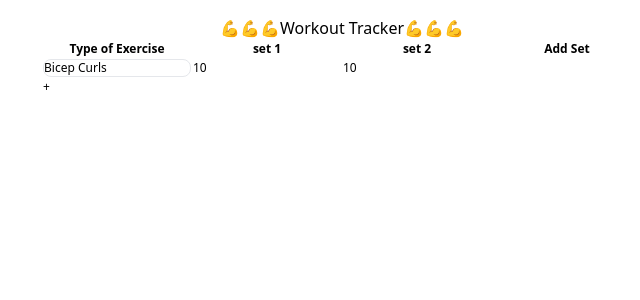
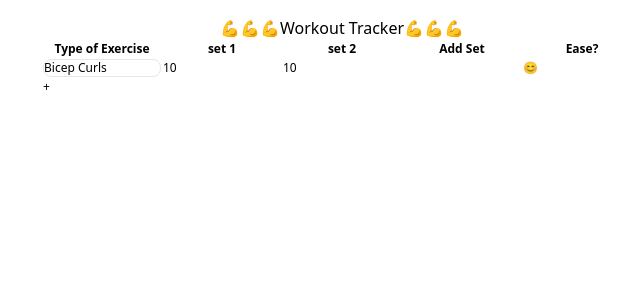
Before and after one commit to wecessary/workout-tracker, a React (Vite) app: page / in a window 1280 px wide. Shown: the top 300 px of the page, without its empty margins (298-938 px from the left). Built offline with nearby package versions, Linux system fonts and the light colour scheme.

Commit message:
add feature where user can now indiciate ease

```diff
--- a/src/data/initalData.ts
+++ b/src/data/initalData.ts
@@ -6,6 +6,7 @@ export const initialWorkoutData = [
       { reps: 10, weight: 15 },
       { reps: 10, weight: 15 },
     ],
+    easy: true,
   },
 ];
 
--- a/src/handlers/handlers.ts
+++ b/src/handlers/handlers.ts
@@ -3,12 +3,12 @@ import { WorkoutDataObject } from "../model/model";
 
 export const handleChangeName = (
   e: ChangeEvent<HTMLInputElement>,
-  index: number,
+  workoutDataObjectIndex: number,
   workoutData: WorkoutDataObject[],
   setWorkoutData: (value: SetStateAction<WorkoutDataObject[]>) => void
 ) => {
-  const newWorkoutData = workoutData.map((obj: WorkoutDataObject) => {
-    if (obj.index === index) {
+  const newWorkoutData = workoutData.map((obj) => {
+    if (obj.index === workoutDataObjectIndex) {
       return { ...obj, name: e.target.value };
     }
     return obj;
@@ -29,6 +29,7 @@ export const handleAddWorkout = (
         { reps: 10, weight: 15 },
         { reps: 10, weight: 15 },
       ],
+      easy: true,
     },
   ]);
 };
@@ -73,3 +74,17 @@ export const handleChangeReps = (
   });
   setWorkoutData(newWorkoutData);
 };
+
+export const handleChangeEasy = (
+  workoutDataObjectIndex: number,
+  workoutData: WorkoutDataObject[],
+  setWorkoutData: (value: SetStateAction<WorkoutDataObject[]>) => void
+) => {
+  const newWorkoutData = workoutData.map((obj) => {
+    if (obj.index === workoutDataObjectIndex) {
+      return { ...obj, easy: !obj.easy };
+    }
+    return obj;
+  });
+  setWorkoutData(newWorkoutData);
+};
--- a/src/model/model.ts
+++ b/src/model/model.ts
@@ -16,6 +16,7 @@ export interface WorkoutDataObject {
   index: number;
   name: string;
   sets: Set[];
+  easy: boolean;
 }
 
 export interface Set {
--- a/src/pages/TrackerPage.tsx
+++ b/src/pages/TrackerPage.tsx
@@ -4,6 +4,7 @@ import {
   handleAddWorkout,
   handleAddSet,
   handleChangeReps,
+  handleChangeEasy,
 } from "../handlers/handlers";
 import { initialWorkoutData, initialSets } from "../data/initalData";
 
@@ -35,6 +36,7 @@ const TrackerPage = () => {
                   Add Set
                 </button>
               </th>
+              <th className="w-5">Ease?</th>
             </tr>
           </thead>
           <tbody>
@@ -42,6 +44,7 @@ const TrackerPage = () => {
               return (
                 <tr key={i}>
                   <td>
+                    <span>
                       <input
                         className="border rounded-lg w-full"
                         key={i}
@@ -55,6 +58,7 @@ const TrackerPage = () => {
                           )
                         }
                       />
+                    </span>
                   </td>
                   {obj.sets.map((set, i) => {
                     return (
@@ -77,6 +81,16 @@ const TrackerPage = () => {
                       </td>
                     );
                   })}
+                  <td></td>
+                  <td>
+                    <button
+                      onClick={() =>
+                        handleChangeEasy(obj.index, workoutData, setWorkoutData)
+                      }
+                    >
+                      {obj.easy ? "😊" : "😔"}
+                    </button>
+                  </td>
                 </tr>
               );
             })}
```
Lines whose indentation alone changed are shown as unchanged.
